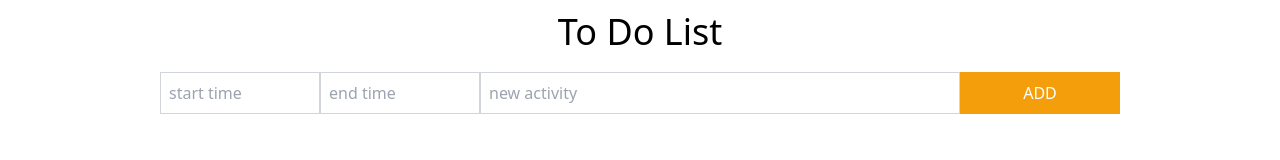
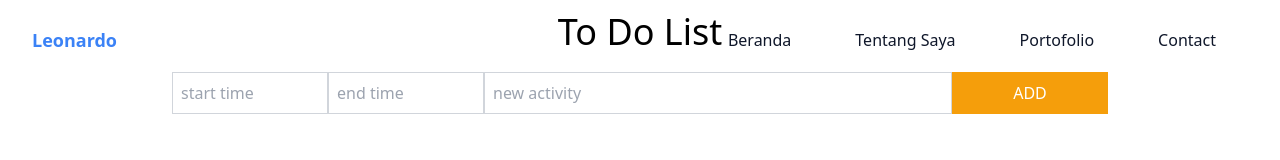
Before and after one commit to Leonardo01234/WEB_PORTOFOLIO, a website: page app.html in a window 1280 px wide. Drawn offline with nearby package versions, Linux system fonts and the light colour scheme.

Commit message:
app.html

```diff
--- a/app.html
+++ b/app.html
@@ -4,10 +4,47 @@
   <title>VueJs</title>
   <meta charset="UTF-8">
   <meta name="viewport" content="width=device-width, initial-scale=1.0">
+  <link href="dist/output.css" rel="stylesheet">
   <link href="https://unpkg.com/tailwindcss@2.2.19/dist/tailwind.min.css" rel="stylesheet">
   <script src="https://unpkg.com/vue@3/dist/vue.global.js"></script>
 </head>
 <body>
+  <header class="absolute top-0 left-0 z-10 flex w-full items-center bg-transparent">
+    <div class="container">
+      <div class="relative flex items-center justify-between">
+        <div class="px-4">
+          <a href="https://leonardo01234.github.io/WEB_PORTOFOLIO/#home" target="_blank" class="block py-6 text-lg font-bold text-primary">Leonardo</a>
+        </div>
+        <div class="flex items-center px-4">
+          <button id="hamburger" name="hamburger" type="button" class="absolute right-4 block lg:hidden">
+            <span class="hamburger-line origin-top-left transition duration-300 ease-in-out"></span>
+            <span class="hamburger-line transition duration-300 ease-in-out"></span>
+            <span class="hamburger-line origin-bottom-left transition duration-300 ease-in-out"></span>
+          </button>
+
+          <nav
+            id="nav-menu"
+            class="absolute right-4 top-full hidden w-full max-w-[250px] rounded-lg bg-white py-5 shadow-lg dark:bg-dark dark:shadow-slate-500 lg:static lg:block lg:max-w-full lg:rounded-none lg:bg-transparent lg:shadow-none lg:dark:bg-transparent"
+          >
+            <ul class="block lg:flex">
+              <li class="group">
+                <a href="https://leonardo01234.github.io/WEB_PORTOFOLIO/#home" target="_blank" class="mx-8 flex py-2 text-base text-dark group-hover:text-primary dark:text-white">Beranda</a>
+              </li>
+              <li class="group">
+                <a href="https://leonardo01234.github.io/WEB_PORTOFOLIO/#about" target="_blank" class="mx-8 flex py-2 text-base text-dark group-hover:text-primary dark:text-white">Tentang Saya</a>
+              </li>
+              <li class="group">
+                <a href="https://leonardo01234.github.io/WEB_PORTOFOLIO/#Project" target="_blank" class="mx-8 flex py-2 text-base text-dark group-hover:text-primary dark:text-white">Portofolio</a>
+              </li>
+              <li class="group">
+                <a href="https://leonardo01234.github.io/WEB_PORTOFOLIO/#contact" target="_blank" class="mx-8 flex py-2 text-base text-dark group-hover:text-primary dark:text-white">Contact</a>
+              </li>
+            </ul>
+          </nav>
+        </div>
+      </div>
+    </div>
+  </header>
   <div id="app">
     <div class="container mx-auto">
       <h1 class="mt-3 text-4xl text-center">To Do List</h1>
@@ -79,5 +116,6 @@
       }
     }).mount('#app');
   </script>
+  <script src="dist/js/script.js"></script>
 </body>
 </html>
```
